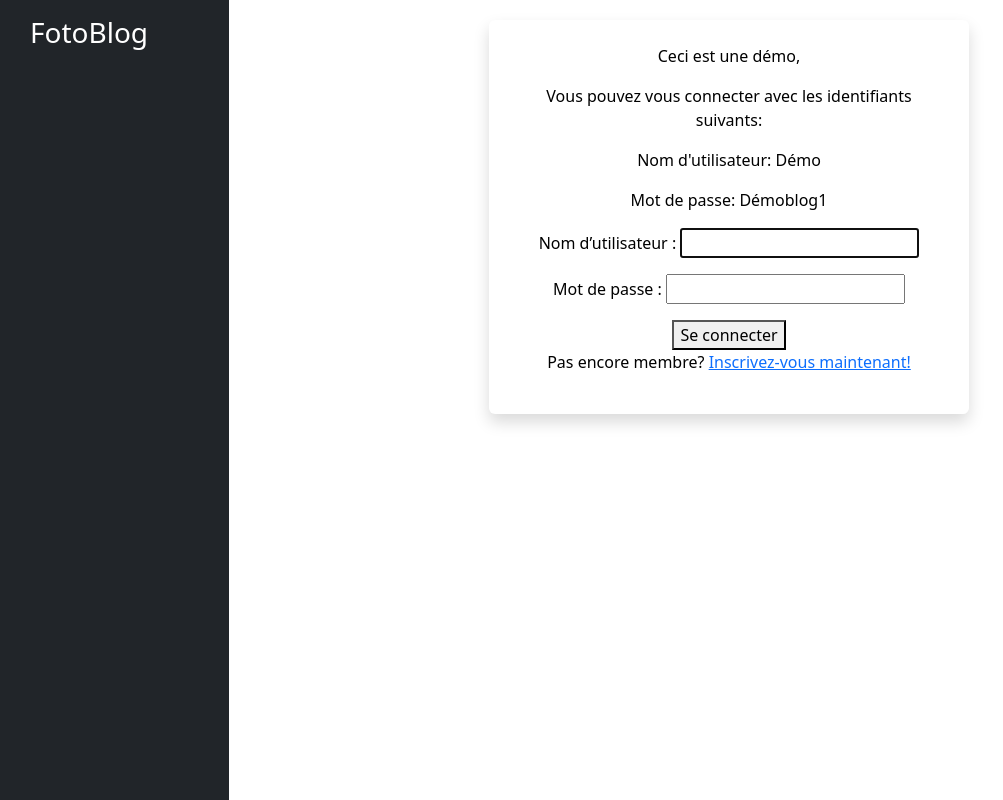
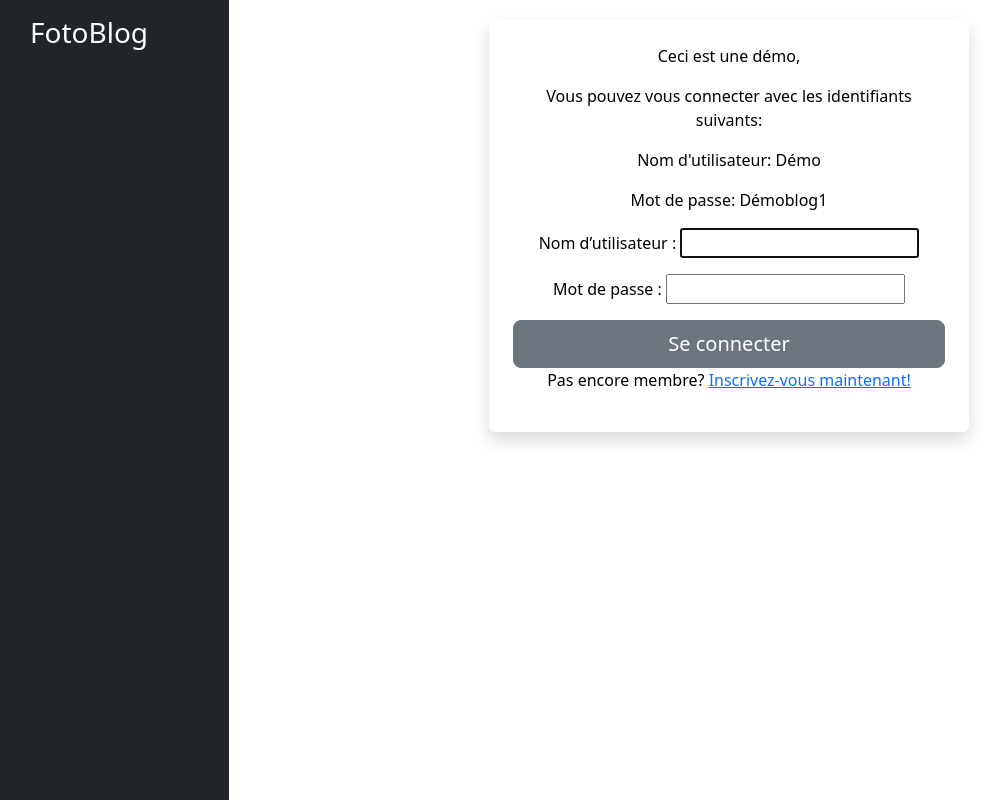
Before and after one commit to yanis-ka/Fotoblog-heroku, a Django app: page /login/ in a window 1280 px wide. Shown: the whole page, without its empty margins (51-1054 px from the left). Run offline with Django 4.2, Linux system fonts and the light colour scheme; parts of the project's set-up code (start-up, migrations or seed data) failed here and were passed over.

Commit message:
refonte front

```diff
--- a/authentication/templates/authentication/login.html
+++ b/authentication/templates/authentication/login.html
@@ -12,7 +12,7 @@
         <form method="post">
             {{ form.as_p }}
             {% csrf_token %}
-            <button type="submit">Se connecter</button>
+            <button class="w-100 btn btn-lg btn-secondary" type="submit">Se connecter</button>
         </form>
     </main>
 
```
